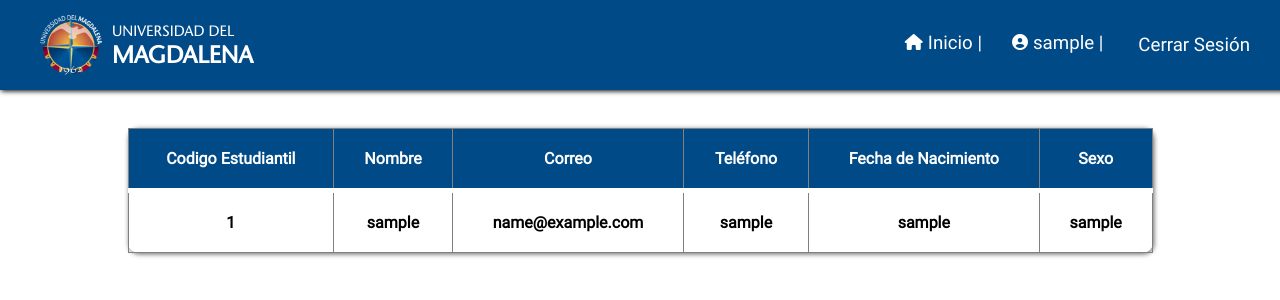
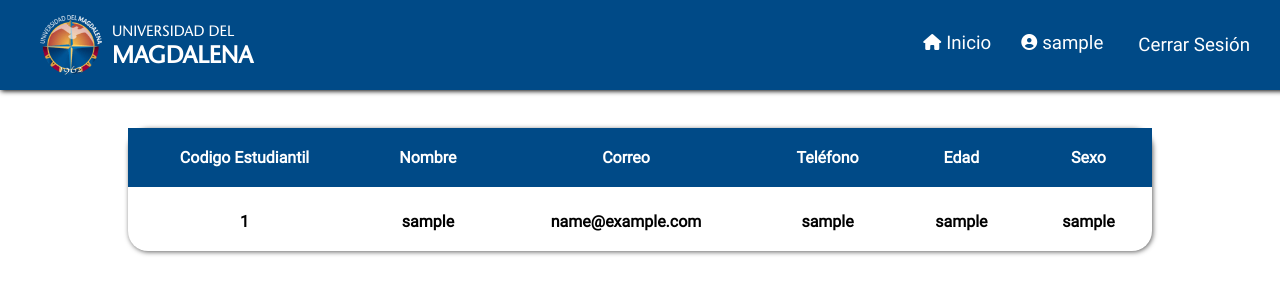
Before and after one commit to LukeSkybutter9/Proyecto-saloneU, a PHP site: page /perfil.php in a window 1280 px wide. Shown: the top 300 px of the page. Run offline with PHP 8.4, Linux system fonts and the light colour scheme; the visitor is signed in with stand-in values (Sample User, id 1); lists and menus that the app fills with data are empty; some libraries are stand-ins or nearby versions.

Commit message:
calcular edad

```diff
--- a/vista/css/style3.css
+++ b/vista/css/style3.css
@@ -30,16 +30,16 @@ form{
 }
 /* --------------------------Body----------------------*/
 table{
-    border: 1px solid gray;
+
     width: 80%;
     border-collapse: collapse;
     box-shadow: 1px 1px 5px rgb(99, 99, 99);
-    border-radius: 10px;
+    border-radius: 20px;
 }
 
 th,td{
     padding: 20px;
-    border: 1px solid gray;
+    border-radius: 1px solid gray;
 }
 
 .tablaUsuario{
--- a/vista/perfil.php
+++ b/vista/perfil.php
@@ -47,10 +47,10 @@
         <div id="bloqDer">
             <nav class="opciones">
                 <div class="conteBotones">
-                <a href="principal.php" class="fa-solid fa-house"><h3>Inicio |</h3></a>
+                <a href="principal.php" class="fa-solid fa-house"><h3>Inicio </h3></a>
                 </div>
                 <div class="conteBotones">
-                    <a href="perfil.php" class="fa-solid fa-circle-user"><h3><?php echo $_SESSION['NOMBRE_USUARIO']?> |</h3></a>
+                    <a href="perfil.php" class="fa-solid fa-circle-user"><h3><?php echo $_SESSION['NOMBRE_USUARIO']?> </h3></a>
                 </div>
                 <div class="conteBotones">
                     <a href="../controlador/accion/act_logout.php"><h3> Cerrar Sesión</h3></a>
@@ -67,7 +67,7 @@
                     <th scope="col">Nombre</th>
                     <th scope="col">Correo</th>
                     <th scope="col">Teléfono</th>
-                    <th scope="col">Fecha de Nacimiento</th>
+                    <th scope="col">Edad</th>
                     <th scope="col">Sexo</th>
                     </tr>
                 </thead>
```
Also changed, not shown: controlador/accion/act_calcEdad.php (added).
